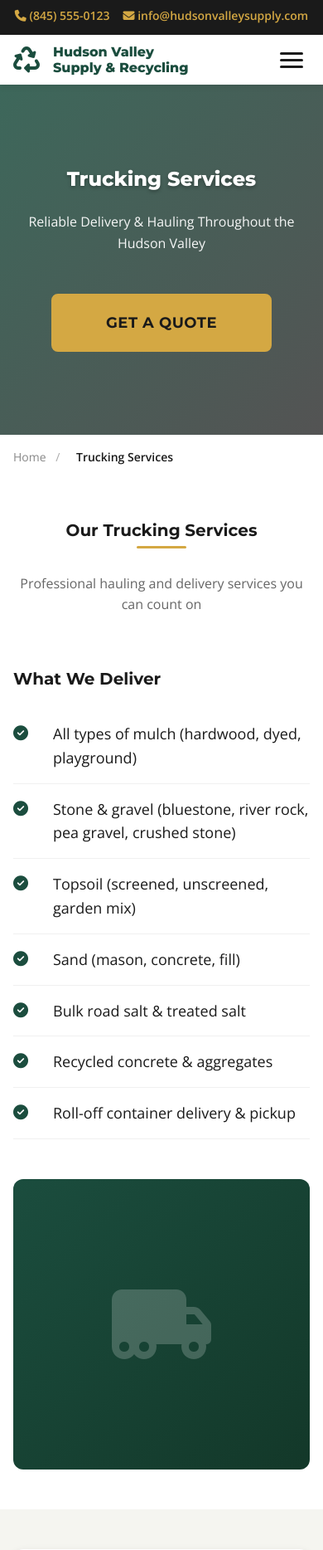
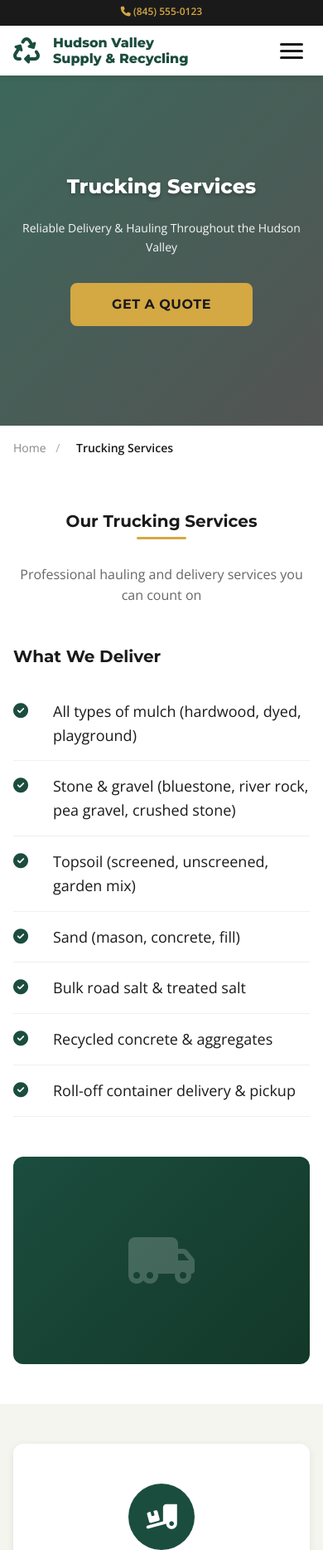
Before and after one commit to SethMorrowSoftware/website, a PHP site: page /index.php?page=trucking in a window 390 px wide. Shown: the top 1868 px of the page at 83% size. Run offline with PHP 8.4, Linux system fonts and the light colour scheme; some libraries are stand-ins or nearby versions.

Commit message:
fix: comprehensive mobile responsiveness overhaul
Order form:
- Replace inline 2-column grids (Steps 3 & 4) with .form-row CSS class
  that properly stacks to 1-column on mobile
- Reduce form padding at 768px and 480px breakpoints
- Move service option description styles from inline to CSS
- Tighten step progress bar padding on mobile

Layout & spacing:
- Top bar: center flex items, wrap text, reduce font size on mobile;
  hide email on 480px (phone-only)
- Footer grid: reduce gap from 4rem to 3rem on mobile stacked layout
- CTA banner: reduce padding progressively at 768px and 480px
- Section headers: reduce bottom margin on mobile

Components:
- Testimonials: reduce quote padding and font size on mobile
- Placeholder banners: new .placeholder-banner class replaces inline
  height/display styles on about, trucking, and materials pages;
  scales down to 250px on mobile
- Contact info cards: smaller padding and icon size on mobile
- Container cards: reduce image height and badge size on 480px
- Buttons: scale down .btn-lg padding and font size on mobile
- Remove hover transforms on mobile (touch devices)

Navigation:
- Logo text: add intermediate size at 1024px tablet breakpoint
- Mobile nav: use 100dvh for modern viewport height, add
  -webkit-overflow-scrolling for iOS momentum scroll
- Fix: Call Now button click now closes mobile nav drawer
- Hero content: tighter padding on mobile

https://claude.ai/code/session_015kZ7xwPxnK5eiAZYnD6r6q

```diff
--- a/assets/css/responsive.css
+++ b/assets/css/responsive.css
@@ -55,6 +55,11 @@
     .stats-grid {
         grid-template-columns: repeat(3, 1fr);
     }
+
+    /* Logo text slightly smaller at tablet */
+    .site-logo .logo-text {
+        font-size: var(--text-lg);
+    }
 }
 
 /* ---- Mobile (max-width: 768px) ---- */
@@ -75,7 +80,11 @@
         padding: var(--space-2xl) 0;
     }
 
-    /* Top Bar */
+    /* Top Bar - properly centered on mobile */
+    .top-bar {
+        padding: var(--space-xs) 0;
+    }
+
     .top-bar .container {
         flex-direction: column;
         gap: var(--space-xs);
@@ -84,7 +93,16 @@
 
     .top-bar-left,
     .top-bar-right {
+        justify-content: center;
         gap: var(--space-md);
+    }
+
+    .top-bar-left {
+        flex-wrap: wrap;
+    }
+
+    .top-bar-left a {
+        font-size: var(--text-xs);
     }
 
     /* Header / Nav */
@@ -99,6 +117,7 @@
         width: 80%;
         max-width: 350px;
         height: 100vh;
+        height: 100dvh;
         background: var(--color-white);
         flex-direction: column;
         padding: calc(var(--header-height) + var(--space-xl)) var(--space-xl) var(--space-xl);
@@ -106,6 +125,7 @@
         transition: right var(--transition-base);
         z-index: var(--z-fixed);
         overflow-y: auto;
+        -webkit-overflow-scrolling: touch;
     }
 
     .main-nav.open {
@@ -164,12 +184,17 @@
         min-height: 60vh;
     }
 
+    .hero-content {
+        padding: var(--space-2xl) var(--space-md);
+    }
+
     .hero-content h1 {
         font-size: var(--text-3xl);
     }
 
     .hero-content p {
         font-size: var(--text-base);
+        margin-bottom: var(--space-xl);
     }
 
     .hero-video {
@@ -190,6 +215,7 @@
 
     .footer-grid {
         grid-template-columns: 1fr;
+        gap: var(--space-2xl);
     }
 
     .steps {
@@ -212,6 +238,11 @@
         grid-template-columns: repeat(2, 1fr);
     }
 
+    /* Form rows stack on mobile */
+    .form-row {
+        grid-template-columns: 1fr;
+    }
+
     /* Buttons */
     .btn-group {
         flex-direction: column;
@@ -222,14 +253,51 @@
         width: 100%;
     }
 
+    .btn-lg {
+        padding: var(--space-md) var(--space-2xl);
+        font-size: var(--text-base);
+    }
+
     /* Step Progress */
+    .step-progress {
+        padding: var(--space-md);
+        gap: var(--space-xs);
+    }
+
     .step-indicator .step-label {
         display: none;
     }
 
+    /* Multi-Step Form - reduce padding on mobile */
+    .form-step {
+        padding: var(--space-lg);
+    }
+
+    .form-nav {
+        padding: var(--space-md) var(--space-lg) var(--space-lg);
+        gap: var(--space-sm);
+    }
+
+    .form-nav .btn {
+        padding: var(--space-sm) var(--space-lg);
+        font-size: var(--text-sm);
+    }
+
     /* CTA Banner */
+    .cta-banner {
+        padding: var(--space-2xl) 0;
+    }
+
+    .cta-banner h2 {
+        font-size: var(--text-2xl);
+    }
+
     .cta-banner .phone-number {
         font-size: var(--text-2xl);
+    }
+
+    .cta-banner p {
+        font-size: var(--text-base);
     }
 
     /* Cards */
@@ -237,8 +305,71 @@
         height: 180px;
     }
 
+    /* Testimonials */
+    .testimonial-card {
+        padding: 0 var(--space-sm);
+    }
+
+    .testimonial-card .quote {
+        padding: var(--space-lg);
+    }
+
+    .testimonial-card .quote p {
+        font-size: var(--text-base);
+    }
+
+    .testimonial-card .quote::before {
+        font-size: 3rem;
+        top: 5px;
+        left: 10px;
+    }
+
     /* Section Headers */
+    .section-header {
+        margin-bottom: var(--space-2xl);
+    }
+
     .section-header p {
+        font-size: var(--text-base);
+    }
+
+    /* Placeholder images - constrain height on mobile */
+    .placeholder-banner {
+        height: 250px !important;
+    }
+
+    .placeholder-banner i {
+        font-size: 4rem !important;
+    }
+
+    .about-image img {
+        height: 250px;
+    }
+
+    /* Footer */
+    .site-footer {
+        padding-top: var(--space-2xl);
+    }
+
+    .footer-about .footer-logo {
+        font-size: var(--text-lg);
+    }
+
+    /* Service cards - remove hover transform on touch */
+    .service-card:hover,
+    .card:hover,
+    .container-card:hover {
+        transform: none;
+    }
+
+    /* Contact info cards */
+    .contact-info-card {
+        padding: var(--space-md);
+    }
+
+    .contact-info-card .icon {
+        width: 40px;
+        height: 40px;
         font-size: var(--text-base);
     }
 }
@@ -250,6 +381,10 @@
 
     .hero-content h1 {
         font-size: var(--text-2xl);
+    }
+
+    .hero-content p {
+        font-size: var(--text-sm);
     }
 
     .features-grid {
@@ -276,6 +411,48 @@
     .site-logo .logo-text small {
         display: none;
     }
+
+    /* Even tighter form padding on small screens */
+    .form-step {
+        padding: var(--space-md);
+    }
+
+    .form-nav {
+        padding: var(--space-sm) var(--space-md) var(--space-md);
+    }
+
+    /* Service options tighter on small screens */
+    .service-option {
+        padding: var(--space-lg);
+    }
+
+    /* Container card image */
+    .container-card .card-image {
+        height: 150px;
+    }
+
+    .container-card .size-badge {
+        font-size: var(--text-4xl);
+    }
+
+    /* Top bar: hide email, show phone only */
+    .top-bar-left a:not(:first-child) {
+        display: none;
+    }
+
+    /* Tighter CTA banner */
+    .cta-banner {
+        padding: var(--space-xl) 0;
+    }
+
+    .cta-banner .phone-number {
+        font-size: var(--text-xl);
+    }
+
+    /* Footer bottom text */
+    .footer-bottom {
+        font-size: var(--text-xs);
+    }
 }
 
 /* ---- Print Styles ---- */
--- a/assets/css/style.css
+++ b/assets/css/style.css
@@ -1175,6 +1175,12 @@ select.form-control {
     color: var(--color-primary);
 }
 
+.form-row {
+    display: grid;
+    grid-template-columns: 1fr 1fr;
+    gap: var(--space-lg);
+}
+
 .form-nav {
     display: flex;
     justify-content: space-between;
@@ -1204,6 +1210,12 @@ select.form-control {
 .service-option.selected {
     border-color: var(--color-primary);
     background: rgba(27, 77, 62, 0.05);
+}
+
+.service-option p {
+    font-size: var(--text-sm);
+    color: var(--color-gray-500);
+    margin-bottom: 0;
 }
 
 .service-option input[type="radio"] {
@@ -1326,6 +1338,20 @@ select.form-control {
     width: 100%;
     height: 400px;
     object-fit: cover;
+}
+
+.placeholder-banner {
+    width: 100%;
+    height: 400px;
+    border-radius: var(--radius-lg);
+    display: flex;
+    align-items: center;
+    justify-content: center;
+}
+
+.placeholder-banner i {
+    font-size: 6rem;
+    color: rgba(255,255,255,0.2);
 }
 
 .about-text h2 {
--- a/assets/js/main.js
+++ b/assets/js/main.js
@@ -28,8 +28,8 @@ document.addEventListener('DOMContentLoaded', function() {
         });
     }
 
-    // Close mobile nav on link click
-    document.querySelectorAll('.nav-menu a').forEach(function(link) {
+    // Close mobile nav on any nav link click (menu links + CTA)
+    document.querySelectorAll('.nav-menu a, .nav-cta a').forEach(function(link) {
         link.addEventListener('click', function() {
             if (mainNav.classList.contains('open')) {
                 navToggle.classList.remove('active');
--- a/pages/about.php
+++ b/pages/about.php
@@ -34,8 +34,8 @@ $serviceArea = getSetting('service_area');
     <div class="container">
         <div class="about-content">
             <div class="about-image fade-in">
-                <div style="width:100%; height:400px; background: linear-gradient(135deg, var(--color-primary), var(--color-primary-dark)); display: flex; align-items: center; justify-content: center;">
-                    <i class="fas fa-recycle" style="font-size: 6rem; color: rgba(255,255,255,0.2);"></i>
+                <div class="placeholder-banner" style="background: linear-gradient(135deg, var(--color-primary), var(--color-primary-dark));">
+                    <i class="fas fa-recycle"></i>
                 </div>
             </div>
             <div class="about-text fade-in">
--- a/pages/materials.php
+++ b/pages/materials.php
@@ -116,8 +116,8 @@ $categories = getCategories();
                 <a href="<?php echo url('index.php?page=order'); ?>" class="btn btn-primary">Order Materials</a>
             </div>
             <div class="about-image fade-in">
-                <div style="width:100%; height:400px; background: linear-gradient(135deg, var(--color-secondary-dark), var(--color-secondary)); display: flex; align-items: center; justify-content: center; border-radius: var(--radius-lg);">
-                    <i class="fas fa-truck" style="font-size: 6rem; color: rgba(255,255,255,0.3);"></i>
+                <div class="placeholder-banner" style="background: linear-gradient(135deg, var(--color-secondary-dark), var(--color-secondary));">
+                    <i class="fas fa-truck" style="color: rgba(255,255,255,0.3);"></i>
                 </div>
             </div>
         </div>
--- a/pages/trucking.php
+++ b/pages/trucking.php
@@ -52,8 +52,8 @@ $hero = getHero('trucking');
                 </ul>
             </div>
             <div>
-                <div style="width:100%; height:350px; background: linear-gradient(135deg, var(--color-primary), var(--color-primary-dark)); border-radius: var(--radius-lg); display: flex; align-items: center; justify-content: center;">
-                    <i class="fas fa-truck-moving" style="font-size: 6rem; color: rgba(255,255,255,0.2);"></i>
+                <div class="placeholder-banner" style="background: linear-gradient(135deg, var(--color-primary), var(--color-primary-dark));">
+                    <i class="fas fa-truck-moving"></i>
                 </div>
             </div>
         </div>
@@ -120,8 +120,8 @@ $hero = getHero('trucking');
                 </div>
             </div>
             <div class="about-image fade-in">
-                <div style="width:100%; height:400px; background: linear-gradient(135deg, #2d5a4e, #1B4D3E); border-radius: var(--radius-lg); display: flex; align-items: center; justify-content: center;">
-                    <i class="fas fa-map-marked-alt" style="font-size: 6rem; color: rgba(255,255,255,0.15);"></i>
+                <div class="placeholder-banner" style="background: linear-gradient(135deg, #2d5a4e, #1B4D3E);">
+                    <i class="fas fa-map-marked-alt"></i>
                 </div>
             </div>
         </div>
```
Also changed, not shown: pages/order.php (+5 -5 lines).
